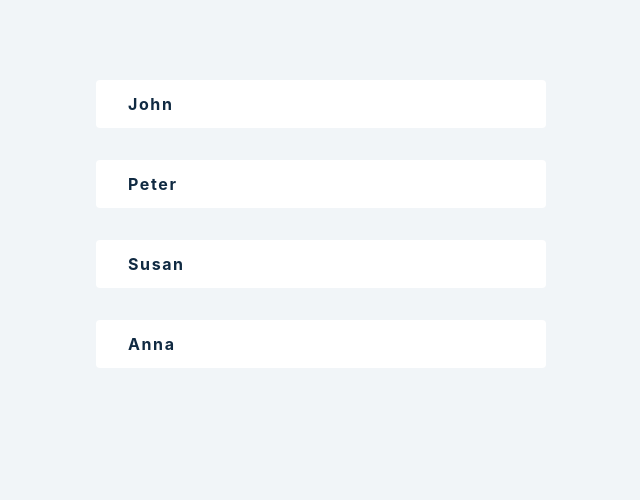
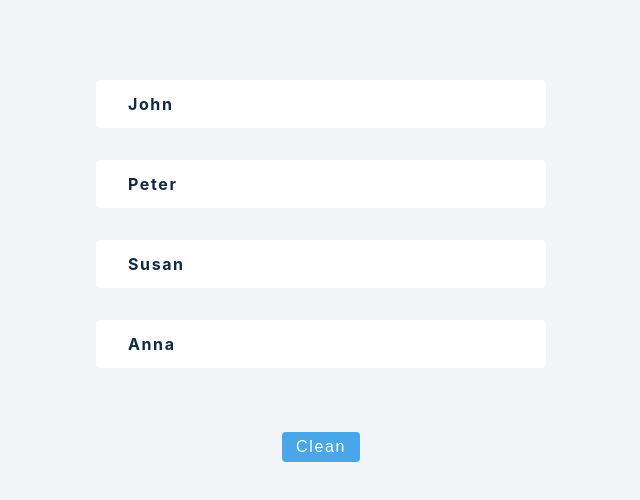
Before and after one commit to MarcoRosselDev/react-advanced-2020, a React (Create React App) app: page / in a window 1280 px wide. Shown: the top 500 px of the page, without its empty margins (319-959 px from the left). Built offline with nearby package versions, Linux system fonts and the light colour scheme.

Commit message:
example 3.3

```diff
--- a/src/tutorial/1-useState/setup/3-useState-array.js
+++ b/src/tutorial/1-useState/setup/3-useState-array.js
@@ -14,6 +14,9 @@ const UseStateArray = () => {
           </div>
         );
       })}
+      <button className="btn" onClick={() => setPeople([])}>
+        clean
+      </button>
     </>
   );
 };
```
